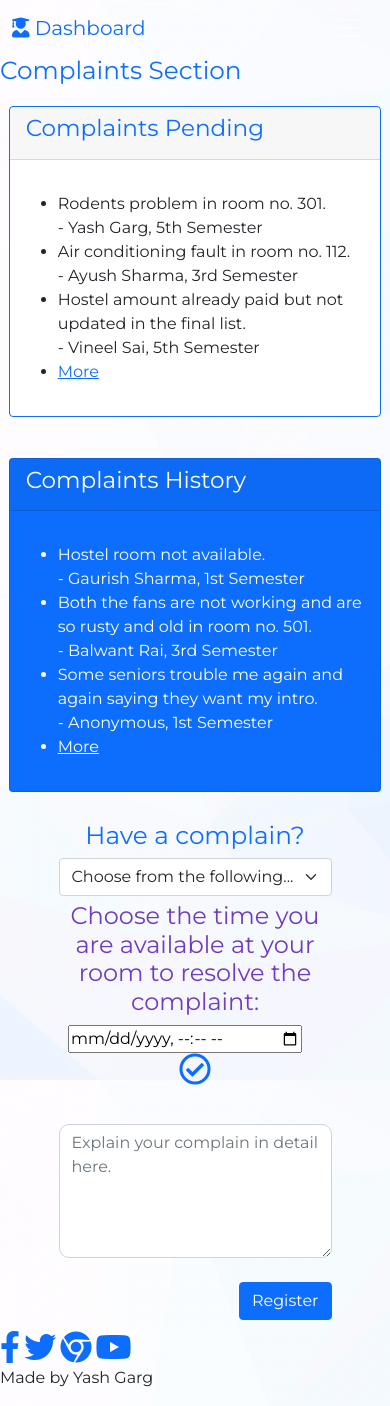
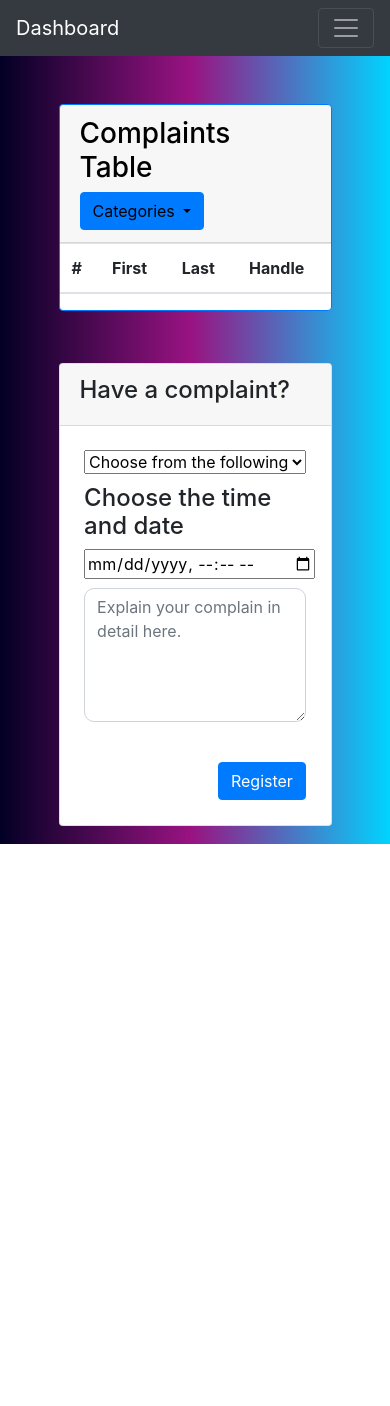
Before and after one commit to scaleptica/Hostel-management-system, a Flask app: template templates/hostel.html in a window 390 px wide. After the commit the page ends 844 px from the top, so only its background shows below. Run offline with Flask 2, Linux system fonts and the light colour scheme; the template is opened without the code that fills it, so the values that code supplies are empty; parts of the project's set-up code (start-up, migrations or seed data) failed here and were passed over; some libraries are stand-ins or nearby versions.

Commit message:
Created hostel page and frontend

```diff
--- a/run.py
+++ b/run.py
@@ -79,7 +79,7 @@ class LoginForm(FlaskForm):
     password = PasswordField(validators=[InputRequired(), Length(min=4, max=20)], render_kw={"placeholder":"Password"})
     submit = SubmitField("Login")
 
-@app.route('/home')
+@app.route('/{{current_user}}/home')
 @dont_cache()
 @login_required
 def home():
@@ -122,10 +122,10 @@ def register():
 
     return render_template('register.html', form=form)
 
-@app.route('/<>hostel/')
+@app.route('/{{current_user}}/hostel/')
 @login_required
 @dont_cache()
-def goto():
+def hostel():
     return render_template('hostel.html')
 
 
--- a/templates/base.html
+++ b/templates/base.html
@@ -25,7 +25,7 @@
   <div class="collapse navbar-collapse" id="navbarNav">
     <ul class="navbar-nav">
       <li class="nav-item">
-        <a class="nav-link" href="{{url_for('goto')}}">Hostel</a>
+        <a class="nav-link" href="{{url_for('hostel')}}">Hostel</a>
       </li>
       <li class="nav-item">
         <a class="nav-link" href="#">Mess</a>
--- a/templates/hostel.html
+++ b/templates/hostel.html
@@ -1,110 +1,54 @@
-<!DOCTYPE html>
+{% extends "base.html" %}
 
-<html lang="en">
+{% block title %}
+    <title>Hostel</title>
+{% endblock %}
 
-<head>
-    <meta charset="utf-8">
-    <meta name="viewport" content="width=device-width, initial-scale=1, shrink-to-fit=no">
-
-
-    <link href="https://cdn.jsdelivr.net/npm/bootstrap@5.1.3/dist/css/bootstrap.min.css" rel="stylesheet"
-        integrity="sha384-1BmE4kWBq78iYhFldvKuhfTAU6auU8tT94WrHftjDbrCEXSU1oBoqyl2QvZ6jIW3" crossorigin="anonymous">
-
-    <link href="https://fonts.googleapis.com/css?family=Montserrat:300,400,700,900|Ubuntu:400,700" rel="stylesheet">
-
-    <link rel="stylesheet" href="https://use.fontawesome.com/releases/v5.15.4/css/all.css"
-        integrity="sha384-DyZ88mC6Up2uqS4h/KRgHuoeGwBcD4Ng9SiP4dIRy0EXTlnuz47vAwmeGwVChigm" crossorigin="anonymous">
-
-    <link rel="stylesheet" href="./css/styles.css">
-
-    <title>Hostel</title>
-</head>
-
-<body style="background-image: url('images/LtawAz.jpg'); font-family: 'Montserrat', sans-serif;">
-    <section id="title">
-
-        <div class="container-fluid">
-            <nav class="navbar navbar-expand-lg navbar-dark">
-                <a class="navbar-brand" style="color: #0d6efd;" href="firstpage.html"><i class="fas fa-user-graduate"></i>
-                    Dashboard</a>
-                <button class="navbar-toggler" type="button" data-bs-toggle="collapse"
-                    data-bs-target="#navbarSupportedContent" aria-controls="navbarSupportedContent"
-                    aria-expanded="false" aria-label="Toggle navigation">
-                    <span class="navbar-toggler-icon"></span>
-                </button>
-                <div class="collapse navbar-collapse" id="navbarSupportedContent">
-                    <ul class="navbar-nav me-auto mb-2 mb-lg-0">
-                        <li class="nav-item">
-                            <a class="nav-link" style="color: #0d6efd;" href="hostel.html">Hostel</a>
-                        </li>
-                        <li class="nav-item">
-                            <a class="nav-link" style="color: #0d6efd;" href="mess.html">Mess</a>
-                        </li>
-                        <li class="nav-item">
-                            <a class="nav-link" style="color: #0d6efd;" href="https://www.thapar.edu/pages/contactus">Contact Us</a>
-                        </li>
-                        <li class="nav-item">
-                            <a class="nav-link" style="color: #0d6efd;" href="login.html">Logout</a>
-                        </li>
-                    </ul>
-                </div>
-            </nav>
-        </div>
-    </section>
-
-    <section id="detailing">
-        <h2 class="section-heading" style="color: #0d6efd;">Complaints Section</h2>
-        <div class="row">
-            <div class="col-lg-6 col-md-6" style="padding: 3% 5%;">
-
+{% block content %}
+<br>
+<br>
+<div style="padding: 0% 15% 3%;">
   <div class="card border-primary mb-3">
     <div class="card-header">
-                        <h3 class="info" style="color: #0d6efd;">Complaints Pending</h3>
-                    </div>
-                    <div class="card-body" style="text-align: left;">
-                        <p class="card-text" style="color: #6E3CBC;">
-                            <ul>
-                                <li>Rodents problem in room no. 301. <br> - Yash Garg, 5th Semester</li>
-                                <li>Air conditioning fault in room no. 112. <br> - Ayush Sharma, 3rd Semester</li>
-                                <li>Hostel amount already paid but not updated in the final list. <br> - Vineel Sai, 5th
-                                    Semester</li>
-                                <li><a href="">More</a></li>
-                            </ul>
-                        </p>
-                    </div>
-                </div>
-            </div>
+        <h3 class="info" style="color: #000000">Complaints Table</h3>
 
-            <div class="col-lg-6 col-md-6" style="padding: 3% 5%;">
-                <div class="card text-white bg-primary mb-3">
-                    <div class="card-header">
-                        <h3 class="info" style="color: #fff;">Complaints History</h3>
-                    </div>
-                    <div class="card-body" style="text-align: left;">
-                        <p class="card-text">
-                            <ul>
-                                <li>Hostel room not available. <br> - Gaurish Sharma, 1st Semester</li>
-                                <li>Both the fans are not working and are so rusty and old in room no. 501. <br> -
-                                    Balwant Rai, 3rd Semester</li>
-                                <li>Some seniors trouble me again and again saying they want my intro. <br> - Anonymous,
-                                    1st Semester</li>
-                                <li><a href="" style="color: #fff;">More</a></li>
-                            </ul>
-                        </p>
-                    </div>
+        <div class="dropdown">
+            <button class="btn btn-primary dropdown-toggle" type="button" id="dropdownMenu2" data-toggle="dropdown" aria-haspopup="true" aria-expanded="false" style="color: #000000" >
+              Categories
+            </button>
+            <div class="dropdown-menu" aria-labelledby="dropdownMenu2">
+              <button class="dropdown-item" type="button">Active Complaints</button>
+              <button class="dropdown-item" type="button">Previous Complaints</button>
+              <!-- <button class="dropdown-item" type="button"></button> -->
             </div>
           </div>
 
     </div>
+  <table class="table table-striped">
+    <thead>
+      <tr>
+        <th scope="col">#</th>
+        <th scope="col">First</th>
+        <th scope="col">Last</th>
+        <th scope="col">Handle</th>
+      </tr>
+    </thead>
+    <tbody>
 
-    </section>
-
-    <section id="complaint-section">
-        <div style="padding: 0% 15% 3%; text-align: center;">
-            <h2 class="section-heading" style="color: #0d6efd;">Have a complain?</h2>
-            <div class="input-group">
-                <select class="form-select" id="inputGroupSelect04" aria-label="Example select with button addon">
-                    <option selected>Choose from the following...</option>
+    </tbody>
+  </table>
+</div>
+</div>
+<br>
+<div style="padding: 0% 15% 3%;">
+<div class="card" >
+    <div class="card-header">
+        <h4 style="font-size: 1.5rem">Have a complaint?</h4>
+    </div>
+    <div class="card-body">
+        <div class="input-group" style="text-align: end; padding:2% 2%;">
+            <select class="form-select" name="c_type" id="inputGroupSelect04" aria-label="Example select with button addon">
+                <option selected>Choose from the following</option>
                 <option value="1">Electricity</option>
                 <option value="2">Furniture</option>
                 <option value="3">Room Maintainence</option>
@@ -113,14 +57,14 @@
         </div>
 
         <div style="padding:2% 2%;">
-                <h4 style="font-size: 1.5rem; color: #6E3CBC;">Choose the time you are available at your room to resolve the complaint:</h4>
+            <h4 style="font-size: 1.5rem">Choose the time and date</h4>
             <form action="">
                 <input type="datetime-local" id="time" name="time" style="margin-right: 20px;">
                 <a href=""><i class="far fa-check-circle fa-2x"></i></a>
             </form>
         </div>
 
-            <div style="text-align: end; padding-top: 30px;">
+        <div style="text-align: end; padding:2% 2%;">
             <form action="" method="POST">
                 <div class="form-group" style="text-align: center;">
                     <textarea class="form-control" name="postContent"
@@ -131,24 +75,7 @@
             </form>
         </div>
     </div>
-    </section>
+  </div>
+</div>
 
-    <footer id="footer">
-
-        <div>
-            <a href="https://www.facebook.com/officialTIET/"><i class="fab fa-facebook-f fa-2x social-icon"></i></a>
-            <a href="https://twitter.com/TIETofficial?ref_src=twsrc%5Egoogle%7Ctwcamp%5Eserp%7Ctwgr%5Eauthor"><i
-                    class="fab fa-twitter fa-2x social-icon"></i></a>
-            <a href="https://www.thapar.edu/"><i class="fab fa-chrome fa-2x social-icon"></i></a>
-            <a href="https://www.youtube.com/channel/UCybEMnvVQqGi80wfAd1F8oA"><i
-                    class="fab fa-youtube fa-2x social-icon"></i></a>
-            <p>Made by Yash Garg</p>
-        </div>
-    </footer>
-
-    <script src="https://cdn.jsdelivr.net/npm/bootstrap@5.1.3/dist/js/bootstrap.bundle.min.js"
-        integrity="sha384-ka7Sk0Gln4gmtz2MlQnikT1wXgYsOg+OMhuP+IlRH9sENBO0LRn5q+8nbTov4+1p" crossorigin="anonymous">
-    </script>
-</body>
-
-</html>
+{% endblock %}
```
Lines whose indentation alone changed are shown as unchanged.
